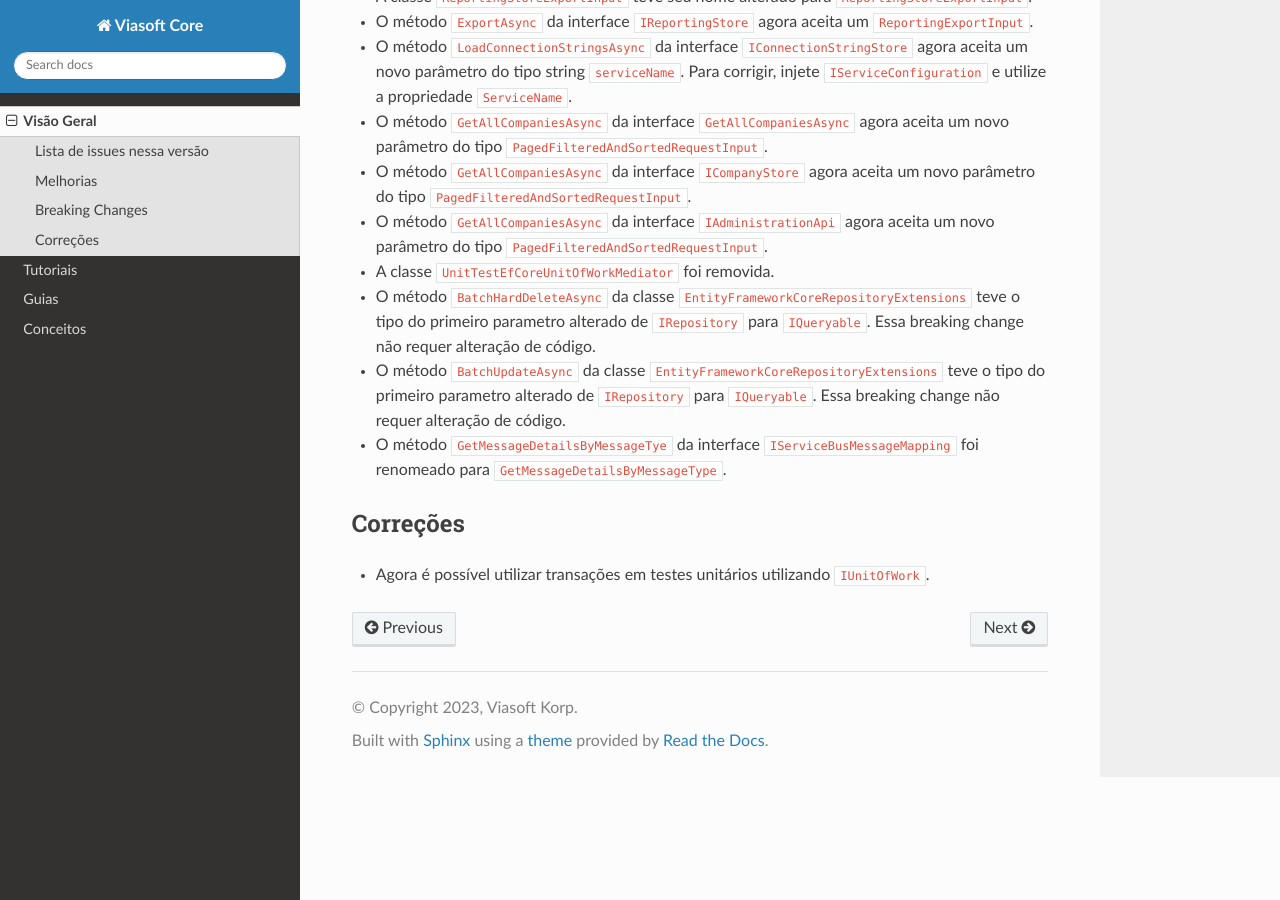
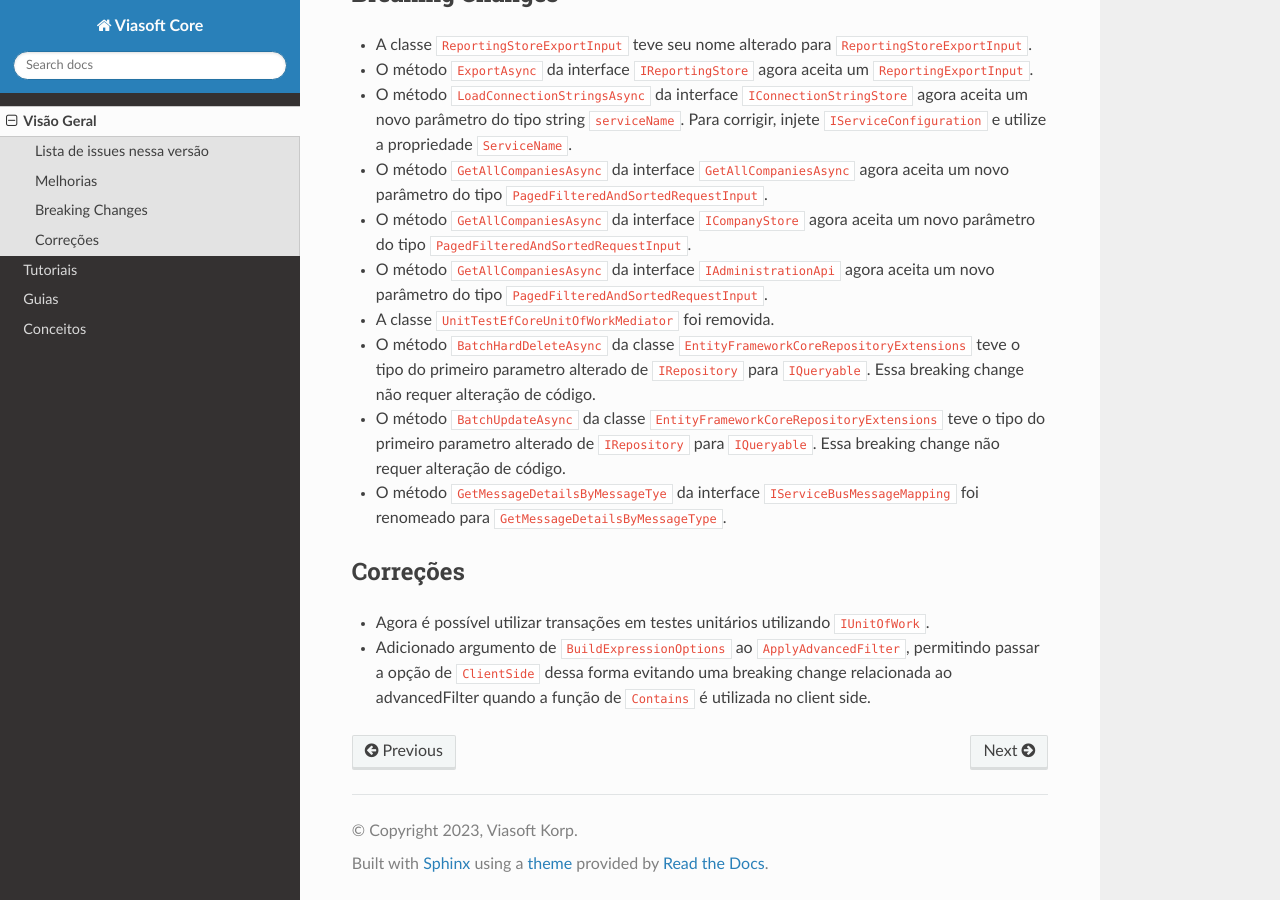
Before and after one commit to viasoftkorp/viasoft-core-docs, a Sphinx documentation site: the page built from docs/source/visao_geral.rst, in a window 1280 px wide and 900 px high, scrolled down 1566 px. Built offline with Sphinx 7.4.7 and the Read the Docs theme 3.1.0, drawn with Linux system fonts in a browser that asks for light colours; part of the change alters nothing that is shown.

```diff
--- a/docs/source/visao_geral.rst
+++ b/docs/source/visao_geral.rst
@@ -16,12 +16,15 @@ SDKBACK-119_
 
 PROM-242_
 
+SDKB-52_
+
 .. _PROP-1536: http://jira.korp.com.br/browse/PROP-1536
 .. _SDKBACK-103: https://korp.youtrack.cloud/issue/SDKBACK-103
 .. _SDKBACK-108: https://korp.youtrack.cloud/issue/SDKBACK-108
 .. _SDKBACK-116: https://korp.youtrack.cloud/issue/SDKBACK-116
 .. _SDKBACK-119: https://korp.youtrack.cloud/issue/SDKBACK-119
 .. _PROM-242: https://portal.korp.com.br/projetos/e261cc03-896b-2316-6d90-dd1c1dc363e6/lista/84ade6c7-d489-ebdf-c066-c2e07599eeaf
+.. _SDKB-52: https://portal.korp.com.br/projetos/935791cf-dbfc-6432-00ce-8a691531e47f/lista?identificador=SDKB-52
 
 Melhorias
 ---------
@@ -80,3 +83,4 @@ Correções
 ---------
 
 * Agora é possível utilizar transações em testes unitários utilizando ``IUnitOfWork``.
+* Adicionado argumento de ``BuildExpressionOptions`` ao ``ApplyAdvancedFilter``, permitindo passar a opção de ``ClientSide`` dessa forma evitando uma breaking change relacionada ao advancedFilter quando a função de ``Contains`` é utilizada no client side.
```
